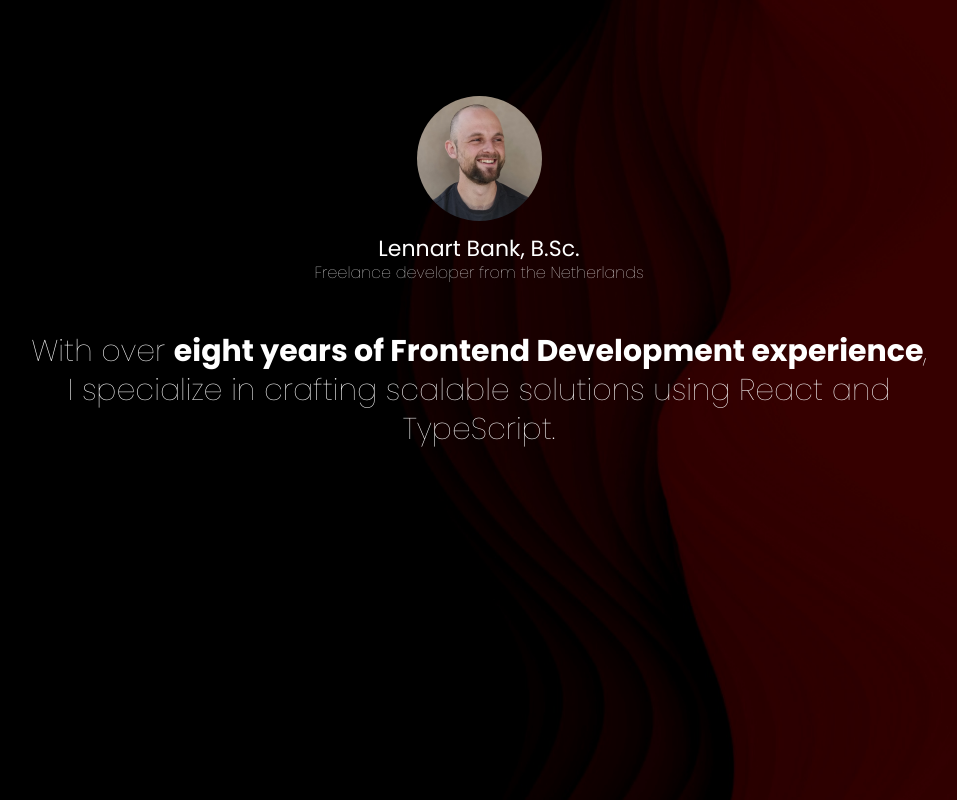
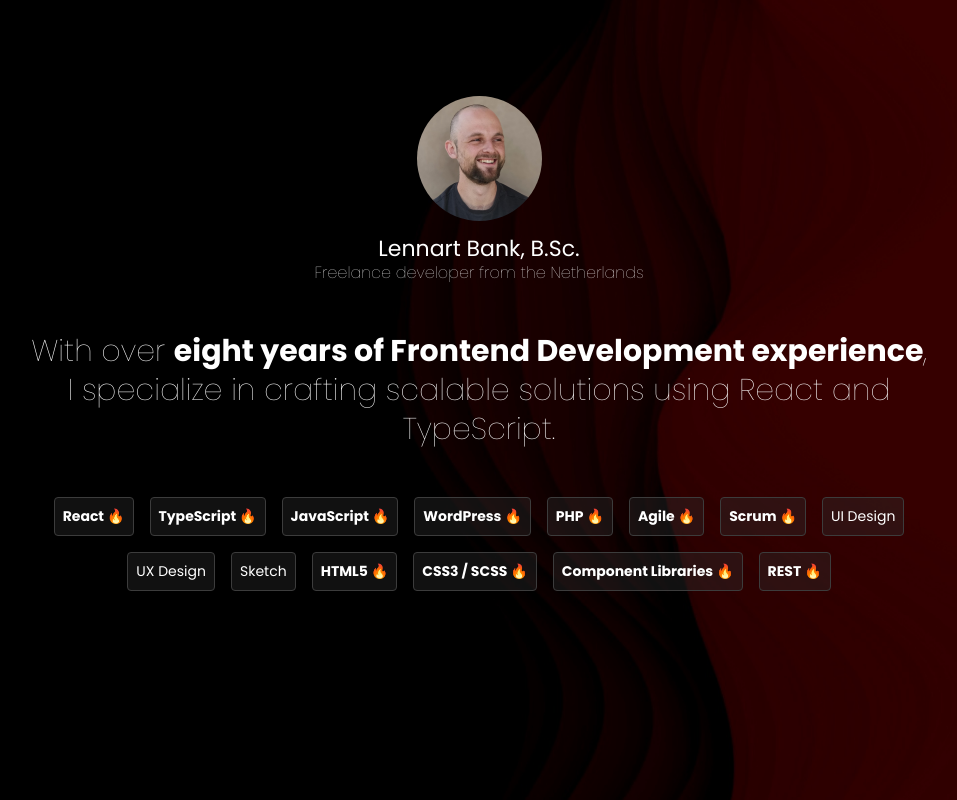
Before and after one commit to lencodes/portfolio, a React (Create React App) app: page / in a window 1280 px wide. Shown: the whole page, without its empty margins (161-1118 px from the left). Built offline with nearby package versions, Linux system fonts and the light colour scheme.

Commit message:
ADD skills container to HomeTemplate

```diff
--- a/src/styling/variables.module.scss
+++ b/src/styling/variables.module.scss
@@ -15,5 +15,7 @@
   --size-xl: 48px;
   --size-2xl: 96px;
 
+  --font-size-sm: 14px;
+
   --container-size-lg: 940px;
 }
--- a/src/templates/home/HomeTemplate.module.scss
+++ b/src/templates/home/HomeTemplate.module.scss
@@ -33,4 +33,11 @@
   > *:not(:last-child) {
     margin-block-end: var(--size-xl);
   }
+
+  .skills {
+    display: flex;
+    flex-wrap: wrap;
+    gap: var(--size-md);
+    justify-content: center;
+  }
 }
--- a/src/templates/home/HomeTemplate.tsx
+++ b/src/templates/home/HomeTemplate.tsx
@@ -2,6 +2,8 @@ import React from "react";
 import styles from "./HomeTemplate.module.scss";
 import { Container } from "../../components/container/Container";
 import LENNART_BANK_PROFILE_PICTURE from "../../resources/global-images/lennart-bank-profile-picture.jpg";
+import { Skill } from "../../components/skill/Skill";
+import { skills } from "../../data/skills";
 
 export const HomeTemplate: React.FC = () => {
   return (
@@ -20,6 +22,12 @@ export const HomeTemplate: React.FC = () => {
           With over <strong>eight years of Frontend Development experience</strong>, I specialize in crafting scalable
           solutions using React and TypeScript.
         </h1>
+
+        <div className={styles.skills}>
+          {skills.map((skill, idx) => (
+            <Skill key={`${skill.label}--${idx}`} {...skill} />
+          ))}
+        </div>
       </section>
     </Container>
   );
```
